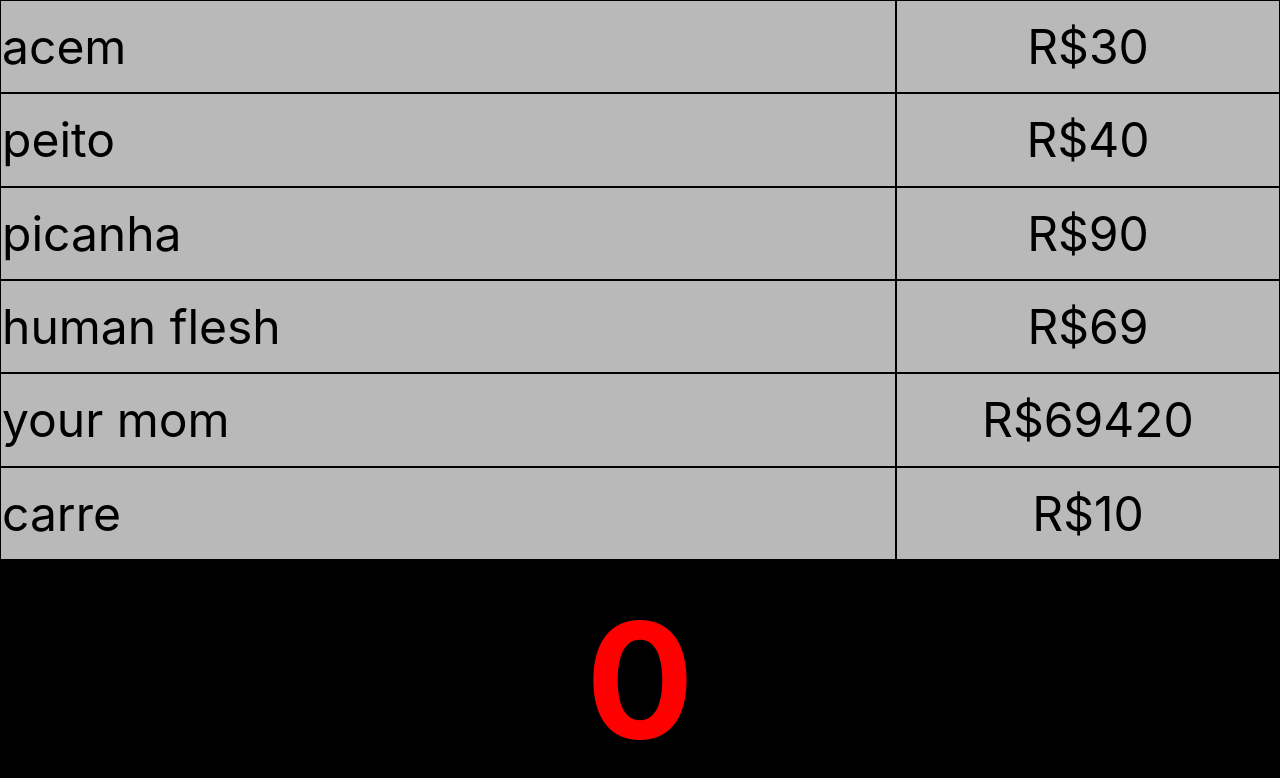
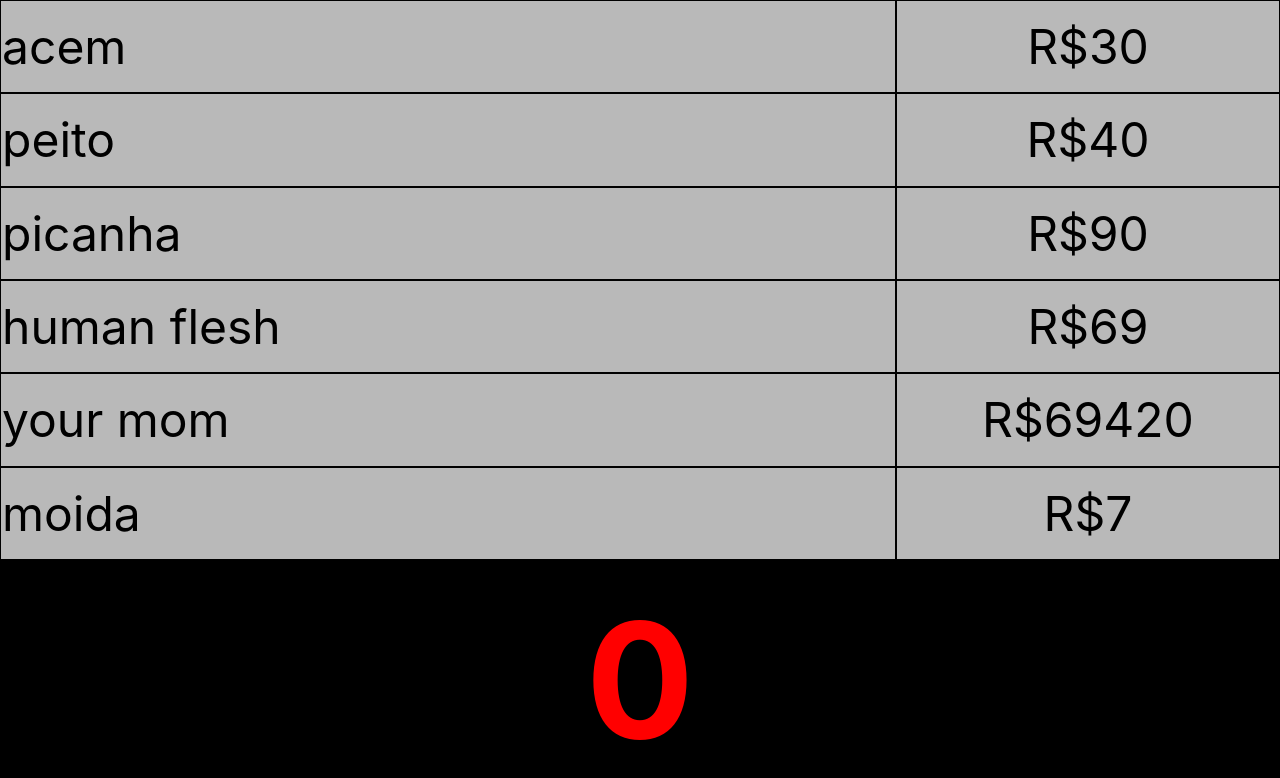
Before and after one commit to JeanVictorL/filaApp, a React (Vite) app: page / in a window 1280 px wide. Shown: the top 778 px of the page. Built offline with nearby package versions, Linux system fonts and the light colour scheme.

Commit message:
diversos produtos

```diff
--- a/src/components/ContainerProduto.jsx
+++ b/src/components/ContainerProduto.jsx
@@ -2,24 +2,28 @@ import { Produto } from "./Produto";
 import lista from "../files/ProdutosLista.js"
 
 export function ContainerProduto() {
+    const maxNum = 6;
     let produtos = lista.map(p => {
         return <Produto nome={p.nome} preco={p.preco} />
     })
 
-    for (let i=produtos.length; i<6; i++) {
-        produtos.push(<Produto />)
+    let display = [];
+    let current = 0;
+    for (let i = 0; i < maxNum; i++) {
+        display.push(produtos[i]);
+        current = (current + 1) % maxNum;
     }
+
+    for (let i = display.length; i < maxNum; i++) {
+        display.push(<Produto />)
+    }
+    console.log(display)
 
     return (
         <table className="container--produto">
 
-            {produtos}
-            {/* <Produto />
-            <Produto />
-            <Produto />
-            <Produto />
-            <Produto />
-            <Produto /> */}
+            {display}
+
         </table>
     )
 }
--- a/src/files/ProdutosLista.js
+++ b/src/files/ProdutosLista.js
@@ -20,7 +20,19 @@ export default [
         preco: 69420
     },
     {
-        nome: "carre",
-        preco: 10
-    }
+        nome: "moida",
+        preco: 7
+    },
+    {
+        nome: "frango",
+        preco: 8
+    },
+    {
+        nome: "blablabla",
+        preco: 9
+    },
+    {
+        nome: "teste",
+        preco: 0
+    },
 ]
```
